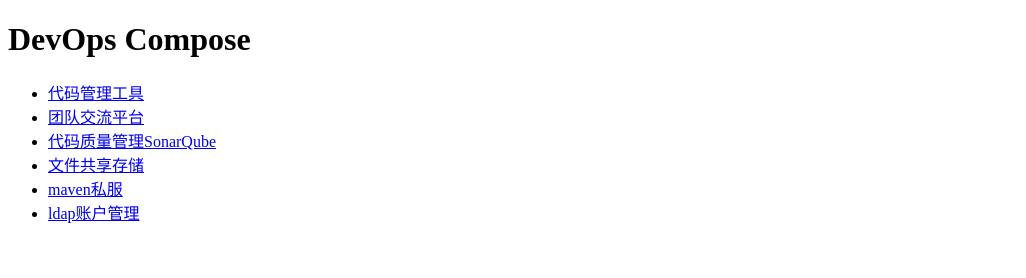
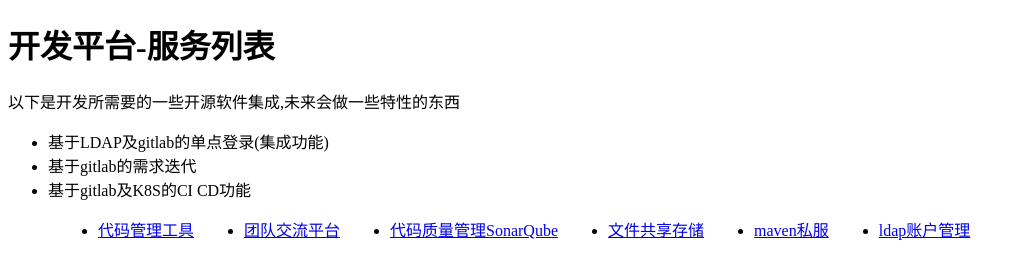
Before and after one commit to toread/developer_platform, a plain HTML site: page nginx/index.html in a window 1280 px wide. Shown: the whole page, without its empty margins (0-1026 px from the left). Drawn offline with Linux system fonts and the light colour scheme.

Commit message:
增加NG配置

```diff
--- a/nginx/index.html
+++ b/nginx/index.html
@@ -3,17 +3,34 @@
 <head>
 <meta charset="utf-8"/>
 </head>
+<style>
+    ul.sys li{
+        float: left;
+        text-align: center;
+        vertical-align: center;
+        margin-left: 50px;
+
+    }
+</style>
 <body>
 
-<h1>DevOps Compose</h1>
+<h1>开发平台-服务列表</h1>
+<p>
+    以下是开发所需要的一些开源软件集成,未来会做一些特性的东西
+</p>
+<ul>
+    <li>基于LDAP及gitlab的单点登录(集成功能)</li>
+    <li>基于gitlab的需求迭代</li>
+    <li>基于gitlab及K8S的CI CD功能</li>
+</ul>
 
-<ul>
-    <li><a href="//gitlab.REVERSE_PROXY_DOMAIN_NAME">代码管理工具</a></li>
-    <li><a href="//mattermost.REVERSE_PROXY_DOMAIN_NAME">团队交流平台</a></li>
-    <li><a href="//sonarQube.REVERSE_PROXY_DOMAIN_NAME">代码质量管理SonarQube</a></li>
-    <li><a href="//owncloud.REVERSE_PROXY_DOMAIN_NAME">文件共享存储</a></li>
-    <li><a href="//nexus.REVERSE_PROXY_DOMAIN_NAME">maven私服</a></li>
-    <li><a href="//account.REVERSE_PROXY_DOMAIN_NAME">ldap账户管理</a></li>
+<ul class="sys">
+    <li><a href="//gitlab.REVERSE_PROXY_DOMAIN_NAME"  target="_blank">代码管理工具</a></li>
+    <li><a href="//mattermost.REVERSE_PROXY_DOMAIN_NAME"  target="_blank">团队交流平台</a></li>
+    <li><a href="//sonarQube.REVERSE_PROXY_DOMAIN_NAME"  target="_blank">代码质量管理SonarQube</a></li>
+    <li><a href="//owncloud.REVERSE_PROXY_DOMAIN_NAME"  target="_blank">文件共享存储</a></li>
+    <li><a href="//nexus.REVERSE_PROXY_DOMAIN_NAME"  target="_blank">maven私服</a></li>
+    <li><a href="//account.REVERSE_PROXY_DOMAIN_NAME/lam"  target="_blank">ldap账户管理</a></li>
 </ul>
 
 </body>
```
Also changed, not shown: 3 other files.
